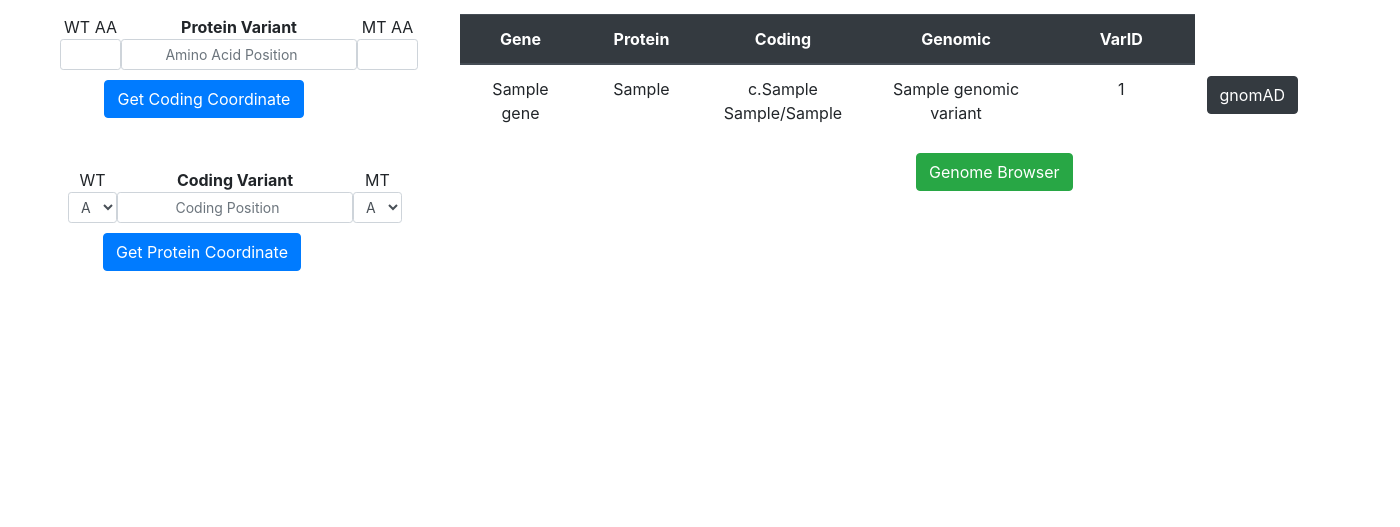
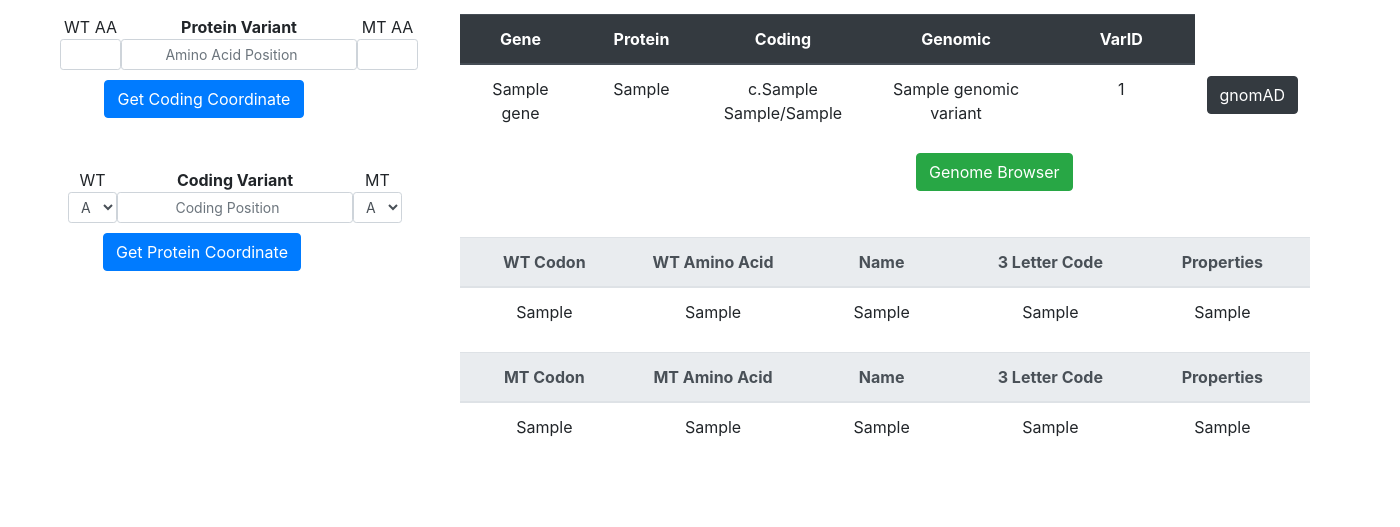
Before and after one commit to JustinzGit/variant_conversion_tool, a Django app: template conversion/templates/conversion/coding.html in a window 1400 px wide. Shown: the part 338-865 px from the top of the page. Before the commit the page ends 609 px from the top, so only its background shows below. Run offline with Django 3.2, Linux system fonts and the light colour scheme; the template is opened without the code that fills it: most values are stand-ins (such as "Sample title", 1, 10 or a date in 2020); some libraries are stand-ins or nearby versions.

Commit message:
add wt / mt amino acid table

```diff
--- a/conversion/templates/conversion/coding.html
+++ b/conversion/templates/conversion/coding.html
@@ -28,4 +28,46 @@
           <a role="button" href="https://genome.ucsc.edu/cgi-bin/hgTracks?db=hg19&position={{chromosome}}%3A{{gdna_start}}" class="btn btn-success" target="_blank">Genome Browser</a>
         </div>
     </div>
+
+    <table style="margin-top: 100px" id="aa_table" class="table">
+        <thead class="thead-light">
+          <tr>
+            <th style="width: 200px" scope="col">WT Codon</th>
+            <th style="width: 200px" scope="col">WT Amino Acid</th>
+            <th style="width: 200px" scope="col">Name</th>
+            <th style="width: 200px" scope="col">3 Letter Code</th>
+            <th style="width: 200px" scope="col">Properties</th>
+          </tr>
+        </thead>
+        <tbody>
+          <tr>
+            <td>{{ wt_aa_info.0 }}</td>
+            <td>{{ wt_aa_info.1 }}</td>
+            <td>{{ wt_aa_info.2 }}</td>
+            <td>{{ wt_aa_info.3 }}</td>
+            <td>{{ wt_aa_info.4 }}</td>
+          </tr>
+        </tbody>
+    </table>
+
+    <table id="aa_table" class="table">
+        <thead class="thead-light">
+          <tr>
+            <th style="width: 200px" scope="col">MT Codon</th>
+            <th style="width: 200px" scope="col">MT Amino Acid</th>
+            <th style="width: 200px" scope="col">Name</th>
+            <th style="width: 200px" scope="col">3 Letter Code</th>
+            <th style="width: 200px" scope="col">Properties</th>
+          </tr>
+        </thead>
+        <tbody>
+          <tr>
+            <td>{{ mt_aa_info.0 }}</td>
+            <td>{{ mt_aa_info.1 }}</td>
+            <td>{{ mt_aa_info.2 }}</td>
+            <td>{{ mt_aa_info.3 }}</td>
+            <td>{{ mt_aa_info.4 }}</td>
+          </tr>
+        </tbody>
+    </table>
 {% endblock %}
```
